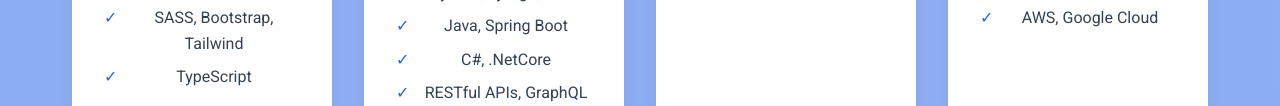
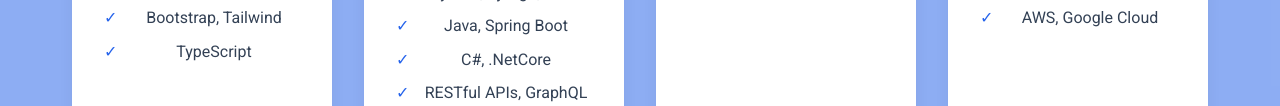
Before and after one commit to tiago-kelis/meu-portfolio, a plain HTML site: page index.html in a window 1280 px wide. Shown: the part 2201-2307 px from the top of the page. Drawn offline with Linux system fonts and the light colour scheme; a script that the page names is missing.

Commit message:
resolvendo erros

```diff
--- a/index.html
+++ b/index.html
@@ -118,7 +118,7 @@
                     <ul class="skill-list">
                         <li>HTML5, CSS3, JavaScript</li>
                         <li>React.js, Vue.js</li>
-                        <li>SASS, Bootstrap, Tailwind</li>
+                        <li> Bootstrap, Tailwind</li>
                         <li>TypeScript</li>
                     </ul>
                 </div>
```
